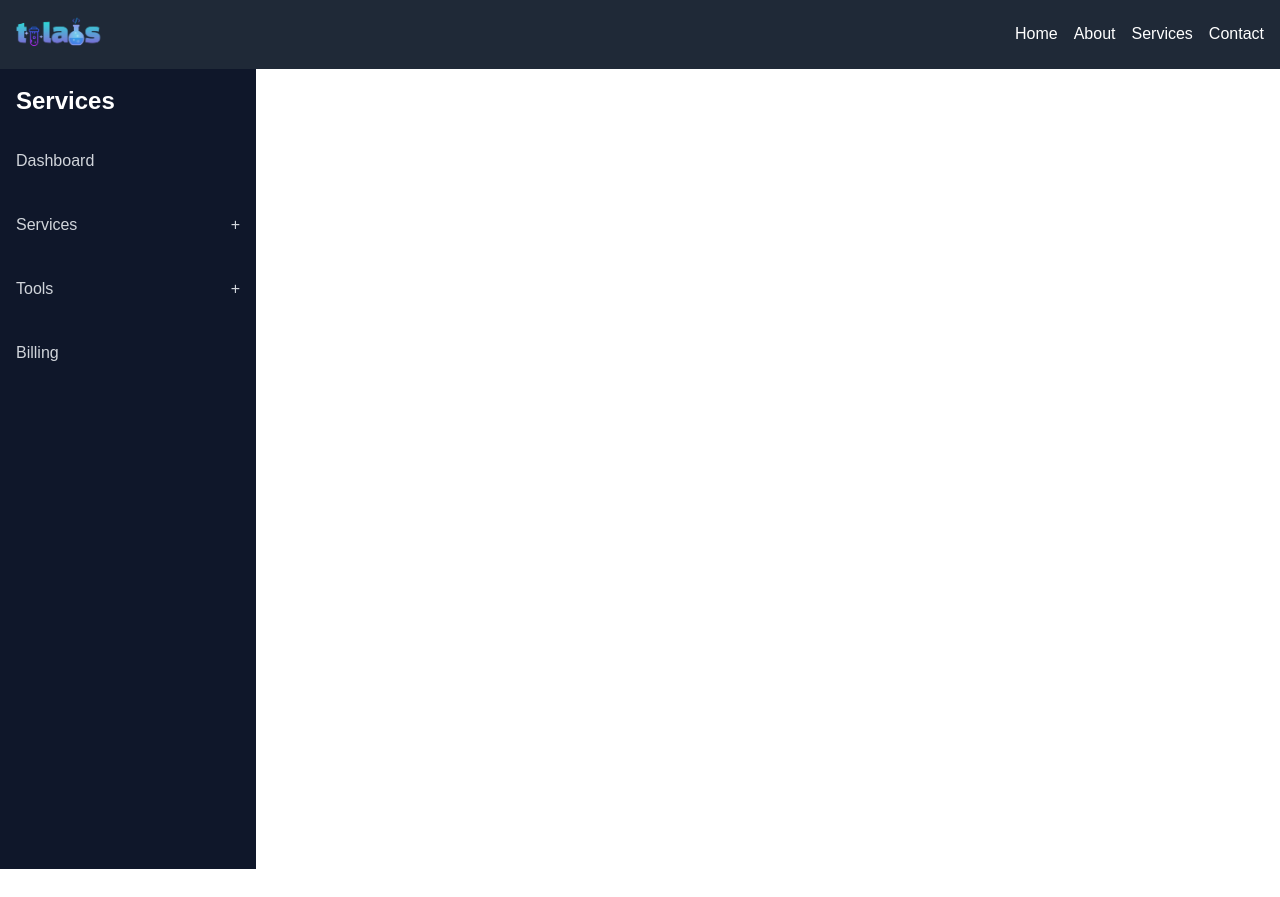
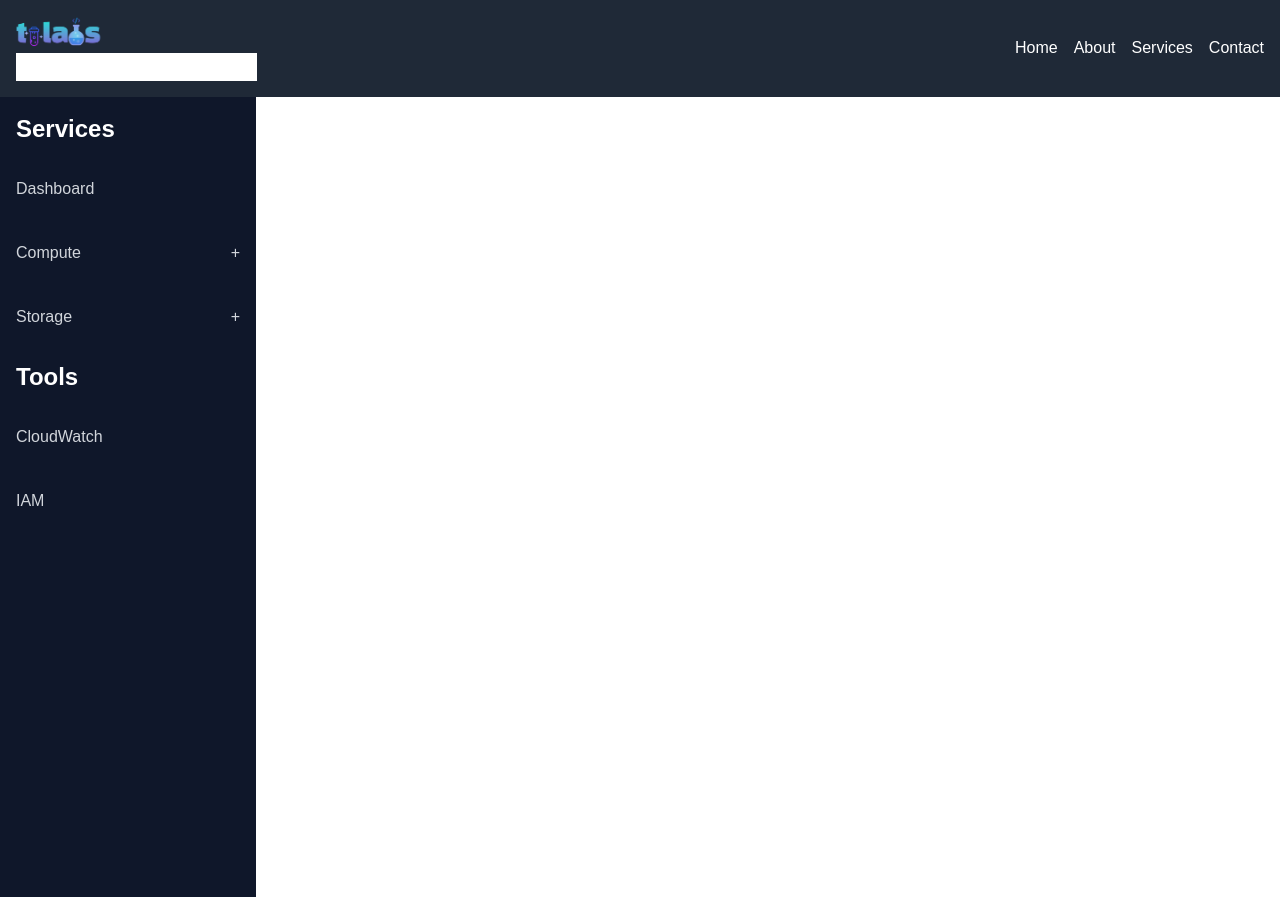
Before and after one commit to sohamsinh31/lab, a Next.js app: page / in a window 1280 px wide. Before the commit the page ends 869 px from the top, so only its background shows below. Built offline with nearby package versions, Linux system fonts and the light colour scheme.

Commit message:
minor changes

```diff
--- a/app/page.tsx
+++ b/app/page.tsx
@@ -1,14 +1,14 @@
 "use client";
 import './globals.css';
-import type { AppProps } from 'next/app';
 import Navbar from '@/components/Navbar';
 import Sidebar from '@/components/Sidebar';
+import { sidebarData } from '@/components/utils/SidebarTest';
 
 const App = () => {
   return (
-    <div>
+    <div className='container min-w-full'>
       <Navbar />
-      <Sidebar />
+      <Sidebar data={sidebarData} />
     </div>
   )
 }
--- a/components/Navbar.tsx
+++ b/components/Navbar.tsx
@@ -9,10 +9,11 @@ const Navbar = () => {
     };
 
     return (
-        <nav className="bg-gray-800 p-4">
-            <div className="container flex justify-between items-center">
+        <nav className="bg-gray-800 p-4 min-w-full">
+            <div className=" flex justify-between items-center">
                 <div className="text-white font-bold text-lg">
                     <Link href="/"><img src="tlabs.png" width={'89px'} height={'100%'} alt="tlabs logo" /></Link>
+                    <div className=""><input type="text" name="" id="" /></div>
                 </div>
                 <div className="hidden md:flex space-x-4">
                     <Link href="/" className="text-white hover:text-gray-400">
--- a/components/Sidebar.tsx
+++ b/components/Sidebar.tsx
@@ -1,76 +1,68 @@
 import { useState } from 'react';
 import Link from 'next/link';
 
-const Sidebar = () => {
-    const [isDropdownOpen, setIsDropdownOpen] = useState({
-        services: false,
-        tools: false,
-    });
+// Example Sidebar data type
+type SidebarData = {
+    title: string;
+    links: {
+        label: string;
+        href: string;
+        dropdown?: {
+            label: string;
+            href: string;
+        }[];
+    }[];
+};
 
-    const toggleDropdown = (dropdown: string) => {
-        setIsDropdownOpen((prevState: any) => ({
+const Sidebar = ({ data }: { data: SidebarData[] }) => {
+    const [isDropdownOpen, setIsDropdownOpen] = useState<{ [key: string]: boolean }>({});
+
+    const toggleDropdown = (title: string) => {
+        setIsDropdownOpen((prevState) => ({
             ...prevState,
-            [dropdown]: !prevState[dropdown],
+            [title]: !prevState[title],
         }));
     };
 
     return (
         <div className="w-64 bg-slate-900 h-screen flex flex-col">
+            {data.map((section) => (
+                <div key={section.title}>
+                    {/* Section Title */}
                     <div className="text-white text-2xl font-bold p-4">
-                <Link href="/">Services</Link>
+                        {section.title}
                     </div>
 
+                    {/* Links */}
                     <nav className="flex-grow">
                         <ul className="space-y-2">
-                    {/* Dashboard Link */}
-                    <li className="text-gray-300 hover:bg-gray-700 p-4">
-                        <Link href="/">Dashboard</Link>
+                            {section.links.map((link) => (
+                                <li key={link.label} className="text-gray-300 hover:bg-gray-700 p-4">
+                                    {!link.dropdown ? (
+                                        <Link href={link.href}>{link.label}</Link>
+                                    ) : (
+                                        <div className="cursor-pointer" onClick={() => toggleDropdown(link.label)}>
+                                            <div className="flex justify-between items-center">
+                                                <span>{link.label}</span>
+                                                <span>{isDropdownOpen[link.label] ? '-' : '+'}</span>
+                                            </div>
+                                            {isDropdownOpen[link.label] && (
+                                                <ul className="ml-4 mt-2 space-y-2">
+                                                    {link.dropdown.map((dropdownItem) => (
+                                                        <li key={dropdownItem.label} className="hover:bg-gray-700 p-2">
+                                                            <Link href={dropdownItem.href}>{dropdownItem.label}</Link>
                                                         </li>
-
-                    {/* Services Dropdown */}
-                    <li className="text-gray-300 hover:bg-gray-700 p-4 cursor-pointer" onClick={() => toggleDropdown('services')}>
-                        <div className="flex justify-between items-center">
-                            <span>Services</span>
-                            <span>{isDropdownOpen.services ? '-' : '+'}</span>
-                        </div>
-                        {isDropdownOpen.services && (
-                            <ul className="ml-4 mt-2 space-y-2">
-                                <li className="hover:bg-gray-700 p-2">
-                                    <Link href="/ec2">EC2</Link>
-                                </li>
-                                <li className="hover:bg-gray-700 p-2">
-                                    <Link href="/s3">S3</Link>
-                                </li>
-                                <li className="hover:bg-gray-700 p-2">
-                                    <Link href="/rds">RDS</Link>
-                                </li>
+                                                    ))}
                                                 </ul>
                                             )}
-                    </li>
-
-                    {/* Tools Dropdown */}
-                    <li className="text-gray-300 hover:bg-gray-700 p-4 cursor-pointer" onClick={() => toggleDropdown('tools')}>
-                        <div className="flex justify-between items-center">
-                            <span>Tools</span>
-                            <span>{isDropdownOpen.tools ? '-' : '+'}</span>
                                         </div>
-                        {isDropdownOpen.tools && (
-                            <ul className="ml-4 mt-2 space-y-2">
-                                <li className="hover:bg-gray-700 p-2">
-                                    <Link href="/cloudwatch">CloudWatch</Link>
-                                </li>
-                                <li className="hover:bg-gray-700 p-2">
-                                    <Link href="/iam">IAM</Link>
-                                </li>
-                            </ul>
                                     )}
                                 </li>
-
-                    <li className="text-gray-300 hover:bg-gray-700 p-4">
-                        <Link href="/billing">Billing</Link>
-                    </li>
+                            ))}
                         </ul>
                     </nav>
+                </div>
+            ))}
         </div>
     );
 };
--- /dev/null
+++ b/components/utils/SidebarTest.ts
@@ -0,0 +1,31 @@
+export const sidebarData = [
+    {
+        title: 'Services',
+        links: [
+            { label: 'Dashboard', href: '/' },
+            {
+                label: 'Compute',
+                href: '#',
+                dropdown: [
+                    { label: 'EC2', href: '/ec2' },
+                    { label: 'Lambda', href: '/lambda' },
+                ],
+            },
+            {
+                label: 'Storage',
+                href: '#',
+                dropdown: [
+                    { label: 'S3', href: '/s3' },
+                    { label: 'EBS', href: '/ebs' },
+                ],
+            },
+        ],
+    },
+    {
+        title: 'Tools',
+        links: [
+            { label: 'CloudWatch', href: '/cloudwatch' },
+            { label: 'IAM', href: '/iam' },
+        ],
+    },
+];
```
Also changed, not shown: package.json (+6 -5 lines), 2 other files (tests, documents, lock files or other folders). Lines whose indentation alone changed are shown as unchanged.
